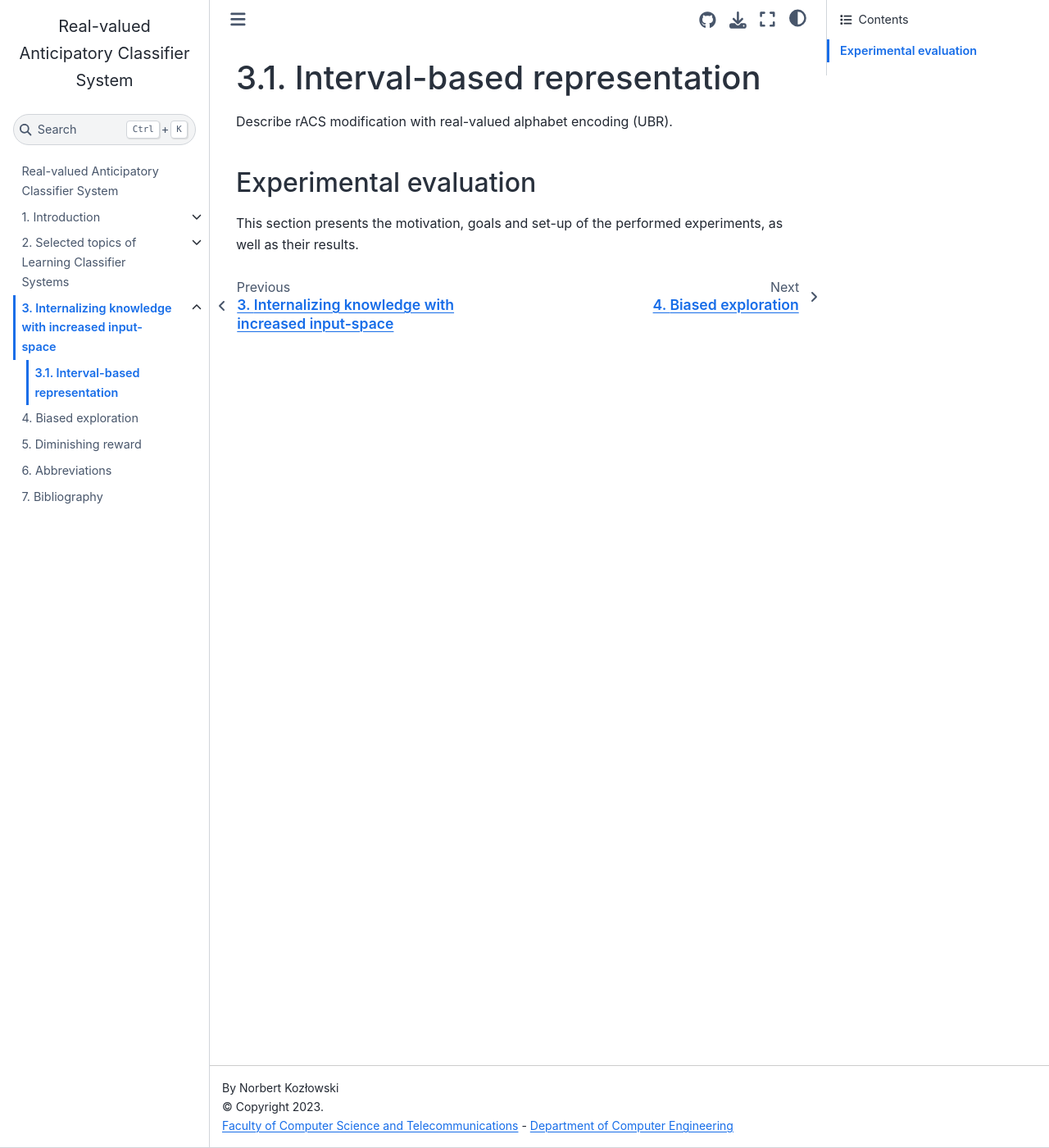
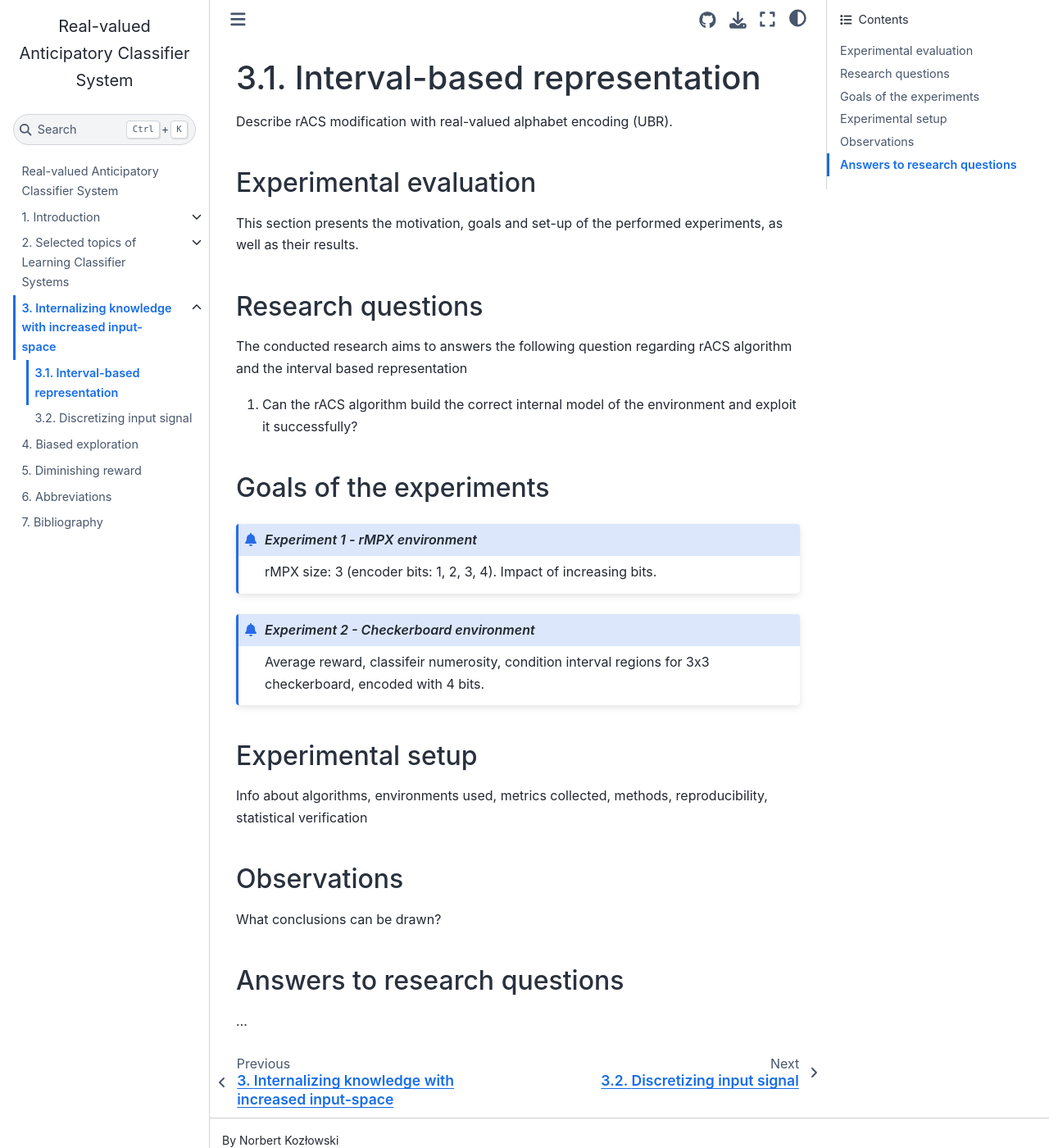
Before and after one commit to khozzy/phd, a Jupyter Book: the page built from book/chapters/3_internalizing/32_interval_based_representation.ipynb, in a window 1280 px wide and 1400 px high. Shown: the whole window at 82% size. Built offline with Jupyter Book 1.0.4 settings and Sphinx 7.4.7 and the Sphinx Book theme 1.1.4, drawn with Linux system fonts in a browser that asks for light colours; part of the change alters nothing that is shown.

```diff
--- a/book/_toc.yml
+++ b/book/_toc.yml
@@ -24,6 +24,7 @@ chapters:
 - file: chapters/3_internalizing/31_introduction
   sections:
     - file: chapters/3_internalizing/32_interval_based_representation
+    - file: chapters/3_internalizing/33_discretizing_input_signal
 - file: chapters/4_biased_exploration/41_introduction
 - file: chapters/5_diminishing_reward/51_introduction
 - file: abbreviations
--- a/book/chapters/3_internalizing/32_interval_based_representation.md
+++ /dev/null
@@ -1,5 +0,0 @@
-# Interval-based representation
-Describe rACS modification with real-valued alphabet encoding (UBR).
-
-## Experimental evaluation
-This section presents the motivation, goals and set-up of the performed experiments, as well as their results.
```
Also changed, not shown: book/chapters/3_internalizing/32_interval_based_representation.ipynb (added), book/chapters/3_internalizing/33_discretizing_input_signal.ipynb (added).
